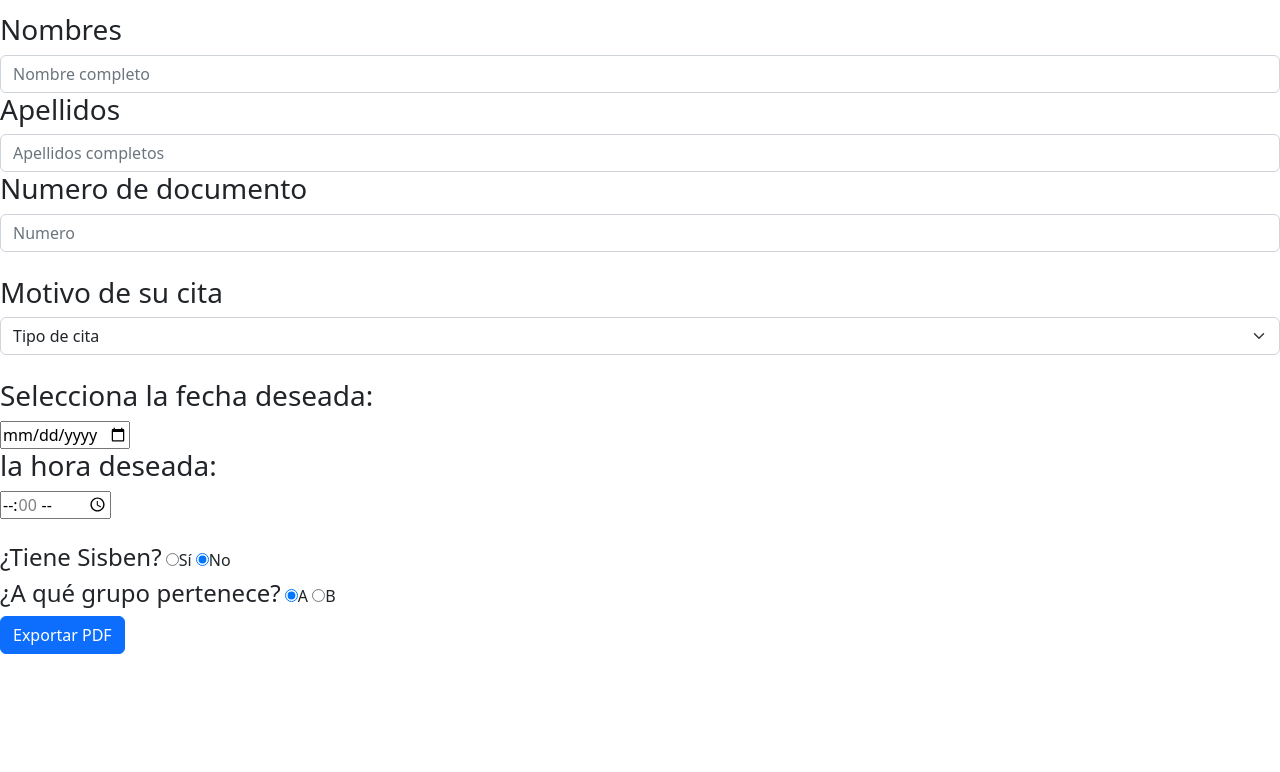
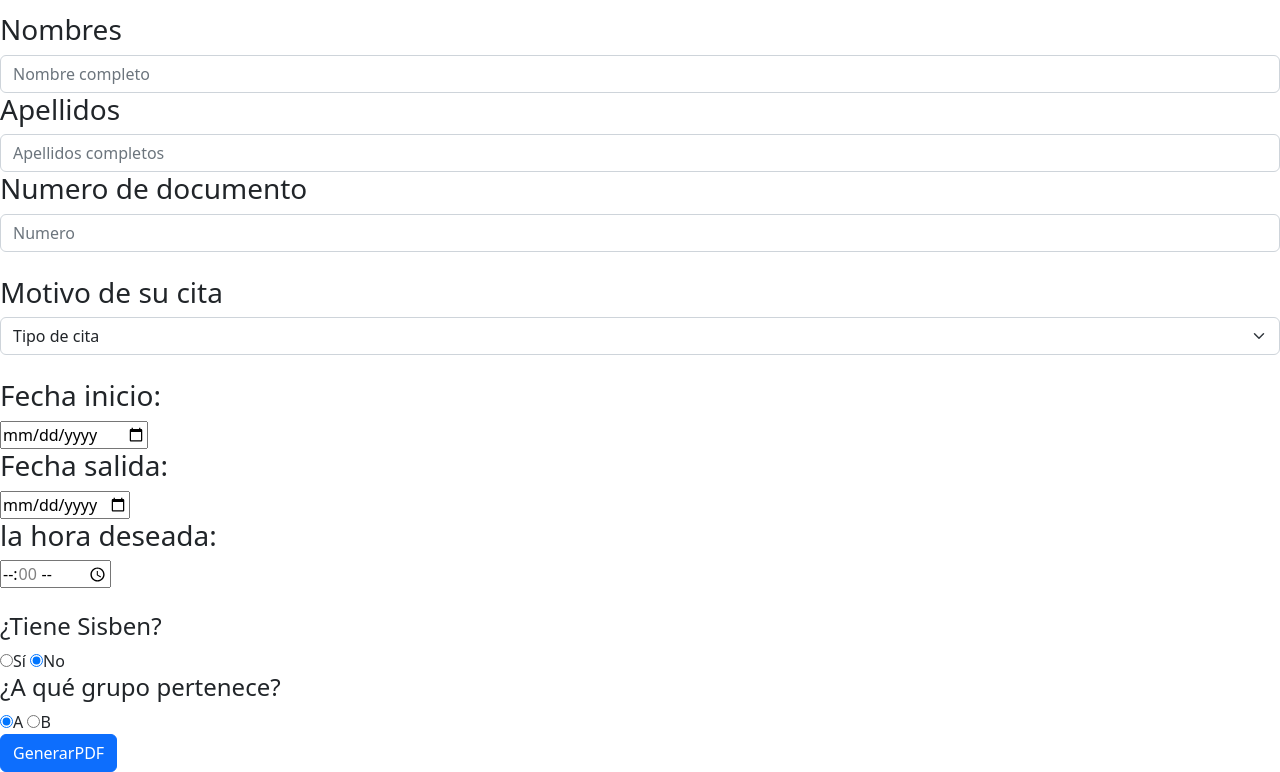
Before and after one commit to SebasR00/Taller, a plain HTML site: page citas.html in a window 1280 px wide. Shown: the part 123-895 px from the top of the page. Before the commit the page ends 800 px from the top, so only its background shows below. Drawn offline with nearby package versions, Linux system fonts and the light colour scheme.

Commit message:
taller individual

```diff
--- a/citas.html
+++ b/citas.html
@@ -9,7 +9,7 @@
     <title>gestiondemedicos</title>
 </head>
 <body>
-  <nav class="navbar navbar-expand-lg bg-light">
+  <nav class="navbar navbar-expand-lg bg-primary">
     <div class="container-fluid">
       <a class="navbar-brand" href="#">Navbar</a>
       <button class="navbar-toggler" type="button" data-bs-toggle="collapse" data-bs-target="#navbarSupportedContent" aria-controls="navbarSupportedContent" aria-expanded="false" aria-label="Toggle navigation">
@@ -31,8 +31,9 @@
           </li>
 
   </nav>
-  <h1  class="text-center text-success">Bienvenidos al sistema de gestión de citas médicas</h1>
+  <h1  class="text-center text-primary">Bienvenidos al sistema de gestión de citas médicas</h1>
   <br>
+  <!-- datos personales  -->
   <form>
     <div class="form-group">
       <label for="formGroupExampleInput"><h3>Nombres</h3></label>
@@ -48,42 +49,48 @@
     </div>
   </form>
   <br>
+  <!-- cita -->
   <h3>Motivo de su cita</h3>
   <select id="motivo" class="form-select" aria-label="Default select example">
     <option selected>Tipo de cita</option>
     <option value="medicina_general">Medicina general</option>
     <option value="medicina_de_control">Medicina de control</option>
     <option value="planificacion_de_control">Planificacion de control</option>
+    <option value="planificacion_de_control">Urgencias</option>
   </select>
   <br>
 
 
 
   <form name="formulario" method="post" action="/send.php">
-    <!-- Campo de entrada de fecha -->
-    <h3>Selecciona la fecha deseada:</h3>
-    <input  type="date"id="fecha" name="fecha" min="2022-09-25" max="2023-01-25" step="1" />
-    <!-- Campo de entrada de hora -->
+    <!-- fecha -->
+    <h3>Fecha inicio:</h3>
+    <input  type="date"id="inicio" name="fecha" min="2022-09-25" step="1" />
+    <br>
+
+    <h3>Fecha salida:</h3>
+    <input  type="date"id="final" name="fecha"  max="2023-01-25" step="1" />
+    <!-- hora -->
     <h3>la hora deseada:</h3>
     <input type="time" id="hora" name="hora" min="6:00" max="24:00" step="3600" />
   </form>
   <br>
-  <label><h4>¿Tiene Sisben?</h4></label>
+
+  <label><h4>¿Tiene Sisben?</h4></label><br>
     <input type="radio" name="a" id="sisben">Sí
     <input type="radio" name="a" checked>No
     <br>
-    <label><h4>¿A qué grupo pertenece?</h4></label>
+    <label><h4>¿A qué grupo pertenece?</h4></label><br>
     <input type="radio" name="b"id="categoria" checked>A
     <input type="radio" name="b">B
-  </div>
-
-  <br>
-  <button onclick="generarPDF()" type="button " class="btn btn-primary  " data-toggle="button" aria-pressed="false" autocomplete="off">
+   <br>
+   <button onclick="fech()" type="button " class="btn btn-primary  " data-toggle="button" aria-pressed="false" autocomplete="off">
+    GenerarPDF
+   </button>
+ <!--<button onclick="generarPDF()" type="button " class="btn btn-primary  " data-toggle="button" aria-pressed="false" autocomplete="off">
     Exportar PDF
-  </button>
-
-
-     <script src="sisben.js"></script>
+  </button>-->
+     <script src="fecha.js"></script>
      <script src="jsPDF-1.3.2\dist\jspdf.min.js"></script>
      <script src="citas.js"></script>
     <script src="https://cdn.jsdelivr.net/npm/bootstrap@5.0.2/dist/js/bootstrap.bundle.min.js" integrity="sha384-MrcW6ZMFYlzcLA8Nl+NtUVF0sA7MsXsP1UyJoMp4YLEuNSfAP+JcXn/tWtIaxVXM" crossorigin="anonymous"></script>
--- a/citas.js
+++ b/citas.js
@@ -1,7 +1,8 @@
 function generarPDF() {
 
     let hora = document.getElementById("hora").value;
-    let fecha = document.getElementById("fecha").value;
+    let fechaInicio = document.getElementById("inicio").value;
+    let fechaFinal = document.getElementById("final").value;
     let nombre = document.getElementById("nombre").value;
     let apellido = document.getElementById("apellido").value;
     let cedula =  document.getElementById("cedula").value;
@@ -23,8 +24,8 @@ function generarPDF() {
 
 
     var documentPDF = new jsPDF();
-    documentPDF.setTextColor(0,0,255);
-    documentPDF.setFont("cursive");
+    documentPDF.setTextColor(37, 74, 115);
+    documentPDF.setFont("roboto");
     documentPDF.setFontSize(25);
     documentPDF.text(80, 10, 'Citas Medicas');
     documentPDF.setFontSize(16);
@@ -34,9 +35,10 @@ function generarPDF() {
     documentPDF.text(20, 50,  "apellido:"  +  apellido);
     documentPDF.text(20, 60,  "cedula:"  +  cedula);
     documentPDF.text(20, 70,  "motivo:"  +  motivo);
-    documentPDF.text(20, 80,  "fecha:"  +  fecha);
-    documentPDF.text(20, 90, "hora: "  +  hora);
-    documentPDF.text(20, 100, "sisben: "  +  sisben);
-    documentPDF.text(20, 110, "categoria: "  +  categoria);
+    documentPDF.text(20, 80,  "inicio:"  +  fechaInicio);
+    documentPDF.text(20, 90,  "final:"  +  fechaFinal);
+    documentPDF.text(20, 100, "hora: "  +  hora);
+    documentPDF.text(20, 110, "sisben: "  +  sisben);
+    documentPDF.text(20, 120, "categoria: "  +  categoria);
     documentPDF.save("citas medicas");
  }
--- /dev/null
+++ b/fecha.js
@@ -0,0 +1,26 @@
+function fech() {
+    let fechaInicio = new Date(document.getElementById("inicio").value);
+    let fechaFinal = new Date(document.getElementById("final").value);
+
+
+
+    if(fechaFinal >= fechaInicio){
+        let resultadoFecha = fechaFinal - fechaInicio;
+        alert("La cantidad de milisegundos es de: " + resultadoFecha);
+        let dias = Math.floor((resultadoFecha)/(1000*60*60*24)) + 1;
+        alert("Estuvo: " + dias + " dias en el hospital");
+        let subtotal = dias * 75000;
+        alert("Usted duro: " + dias + " dias, tiene que pagar " + subtotal);
+        let total = subtotal / 15
+        alert(total)
+
+    }else{
+        alert("La fecha de inicio no puede ser mayor que la fecha inicial");
+        document.getElementById("inicio").value;
+        document.getElementById("final").value;
+
+    }
+
+   innerHeight.toExponential(generarPDF())
+
+}
--- a/sisben.js
+++ /dev/null
@@ -1,14 +0,0 @@
-function citaSisben(){
-    let sisben = document.getElementById("sisben").value;
-    let categoria = document.getElementById("categoria").value;
-
-    var documentPDF = new jsPDF();
-    documentPDF.setFontSize(12,);
-    documentPDF.text(20, 100,  "sisben:"  +  sisben);
-    documentPDF.text(20, 110, "categoria: "  +  categoria);
-    documentPDF.save("citas ");
-
-
-
-
-}
```
Also changed, not shown: img/salud.png (added).
